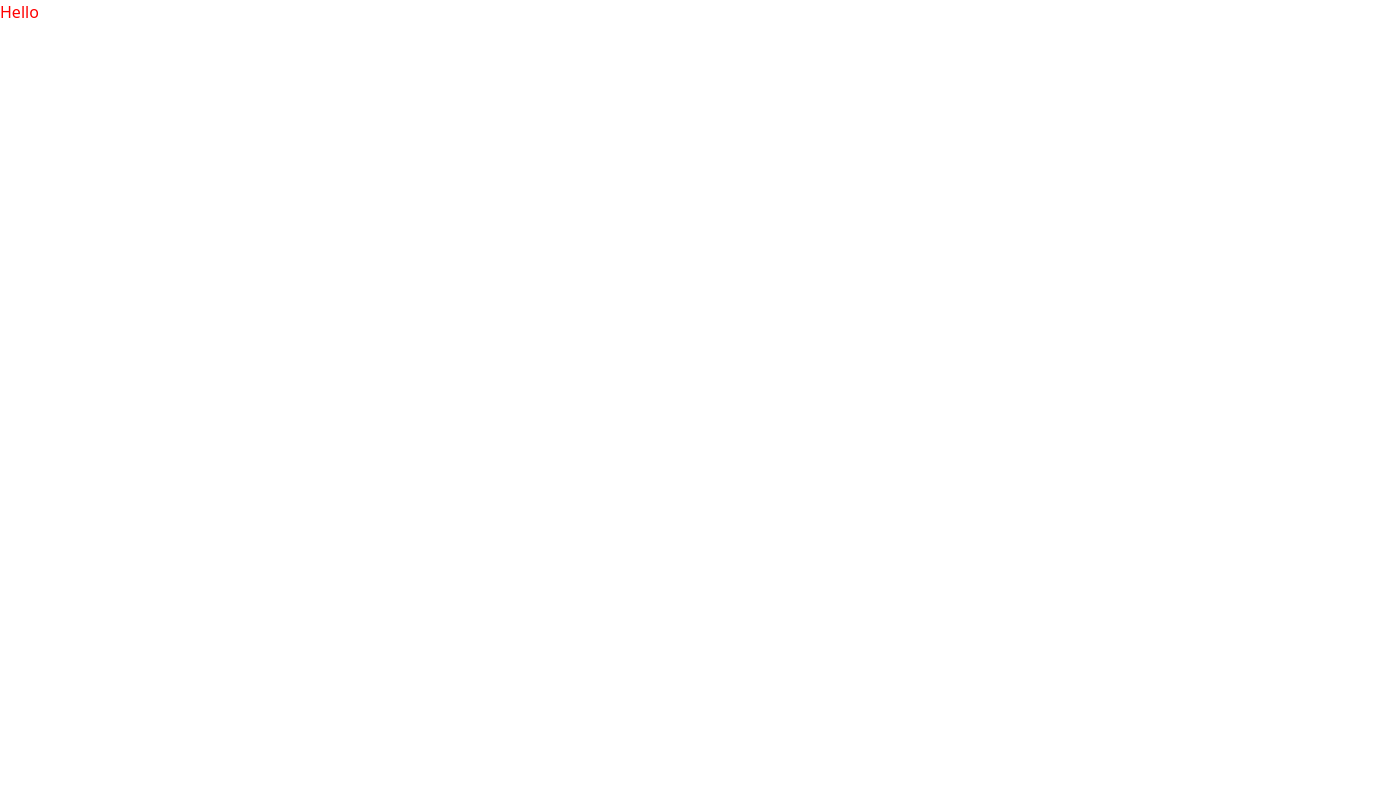
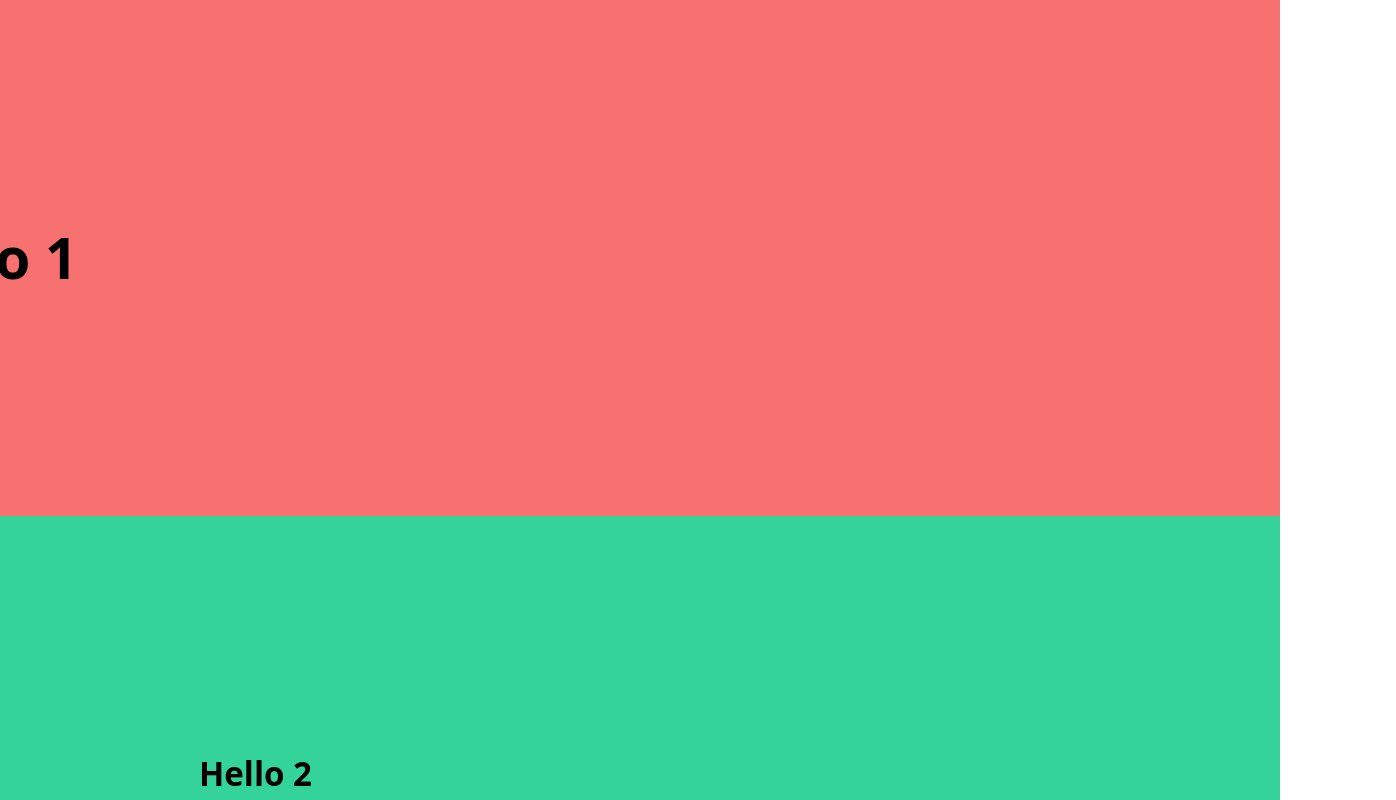
Before and after one commit to eniko-galambos/cv-app, a React (Vite) app: page / in a window 1280 px wide. Shown: the top 800 px of the page, 1396 px wide, since content can reach past the window. Built offline with nearby package versions, Linux system fonts and the light colour scheme.

Commit message:
ScrollTrigger experiment

```diff
--- a/src/App.js
+++ b/src/App.js
@@ -7,10 +7,20 @@ gsap.registerPlugin(ScrollTrigger);
 
 const App = () => {
   useEffect(() => {
-    gsap.to("#title", {color: 'red', duration: 3})
+    gsap.to("#hello1", {scale: 2, duration: 3, scrollTrigger: { trigger: "#hello1", toggleActions: "restart pause reverse pause", scrub: 1}})
+    gsap.to("#hello2", {scale: 2, duration: 3, scrollTrigger: { trigger: "#hello2", toggleActions: "restart pause reverse pause", scrub: 1}})
+    gsap.to("#hello3", {scale: 2, duration: 3, scrollTrigger: { trigger: "#hello3", toggleActions: "restart pause reverse pause", scrub: 1}})
+    gsap.to("#hello4", {scale: 2, duration: 3, scrollTrigger: { trigger: "#hello4", toggleActions: "restart pause reverse pause", scrub: 1}})
   })
 
-  return (<h1 id="title">Hello</h1>)
+  return (
+    <div>
+      <div className="p-60 bg-red-400"><p className="text-3xl font-bold" id="hello1">Hello 1</p></div>
+      <div className="p-60 bg-green-400"><p className="text-3xl font-bold" id="hello2">Hello 2</p></div>
+      <div className="p-60 bg-yellow-400"><p className="text-3xl font-bold" id="hello3">Hello 3</p></div>
+      <div className="p-60 bg-indigo-400"><p className="text-3xl font-bold" id="hello4">Hello 4</p></div>
+    </div>
+  )
 }
 
 ReactDOM.render(<App />, document.getElementById('root'))
```
